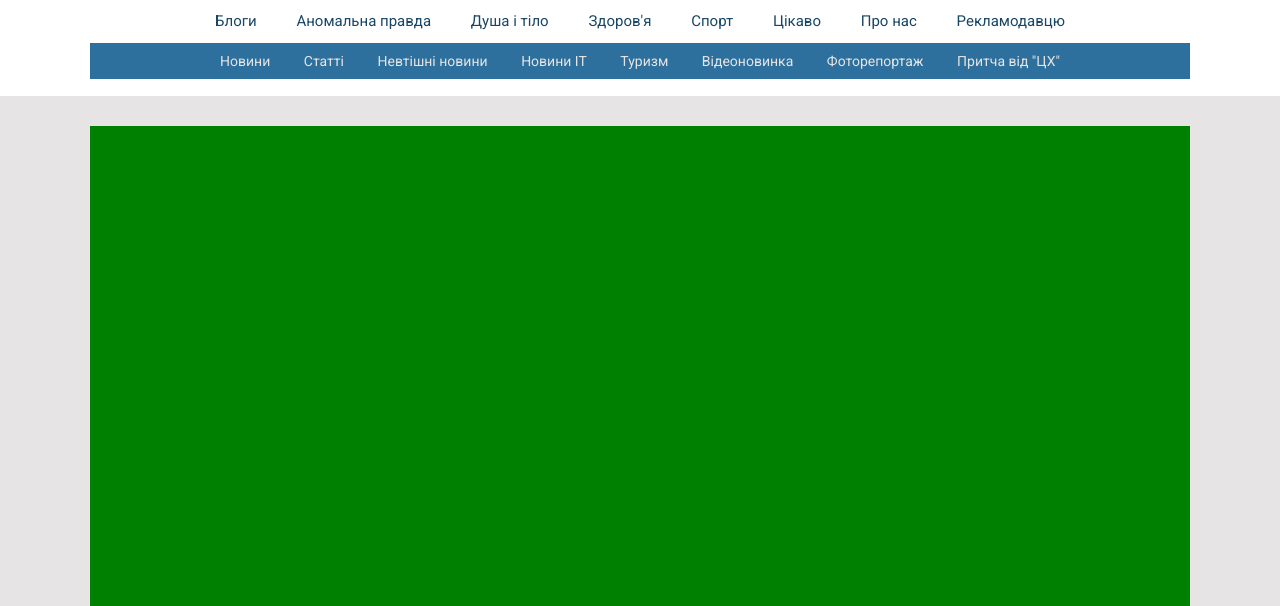
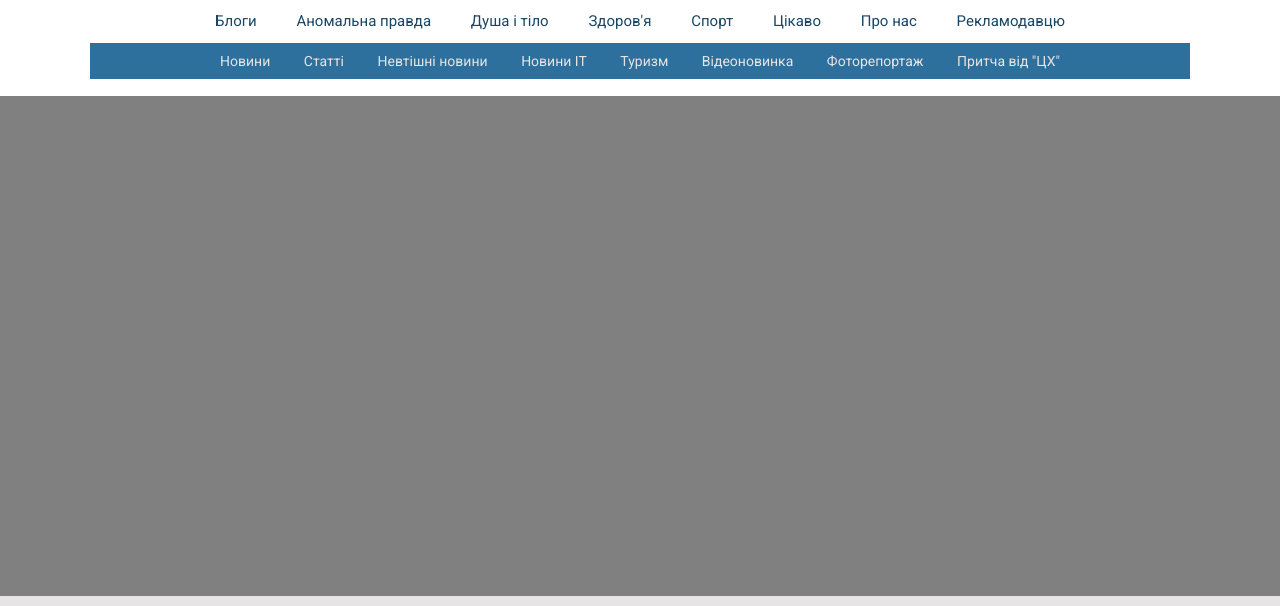
Before and after one commit to 10Volo/firtka, a website: page index.html in a window 1280 px wide. Shown: the part 180-786 px from the top of the page. Drawn offline with nearby package versions, Linux system fonts and the light colour scheme; a web font is replaced by a local one.

Commit message:
production

```diff
--- a/app/scss/_home-page.scss
+++ b/app/scss/_home-page.scss
@@ -366,6 +366,7 @@ header {
 
 .empty-height {
   height: 500px;
+  background-color: gray;
 }
 
 footer {
--- a/index.html
+++ b/index.html
@@ -92,11 +92,7 @@
     </div>
 </header>
 
-<section>
-    <div class="container">
-        <div class="empty-height" style="background: green;margin: 30px 0;"></div>
-    </div>
-</section>
+<div class="empty-height"></div>
 
 <footer>
     <div class="ads">
```
Also changed, not shown: app/css/style.css.
